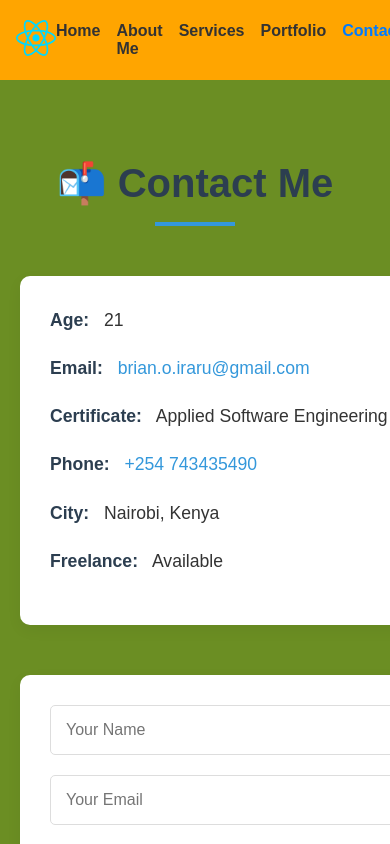
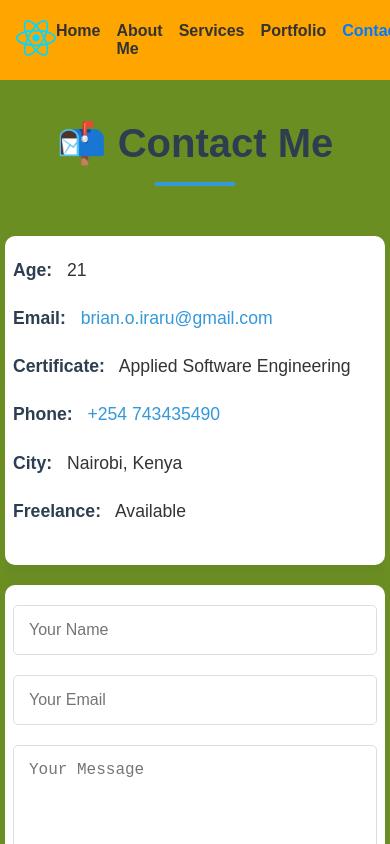
Before and after one commit to irarubrian/portfolio, a React (Vite) app: page /contact in a window 390 px wide. Built offline with nearby package versions, Linux system fonts and the light colour scheme.

Commit message:
updated styling

```diff
--- a/src/App.css
+++ b/src/App.css
@@ -480,12 +480,30 @@ body.dark {
 @media (max-width: 768px) {
   .contact-content {
     flex-direction: column;
+    gap: 20px;
+    padding: 0;
   }
-
   .contact-info, .contact-form {
     flex: none;
     width: 100%;
+    min-width: 0;
+    box-sizing: border-box;
+    padding: 20px 8px;
   }
+  .contact-container {
+    padding: 40px 5px;
+    box-sizing: border-box;
+    width: 100vw;
+    max-width: 100vw;
+    overflow-x: hidden;
+  }
+}
+
+.contact-container, .contact-content, .contact-info, .contact-form {
+  box-sizing: border-box;
+  width: 100%;
+  max-width: 100vw;
+  overflow-x: hidden;
 }
 /* Footer */
 footer {
```
Also changed, not shown: src/components/Contact.jsx (+0 -68 lines).
